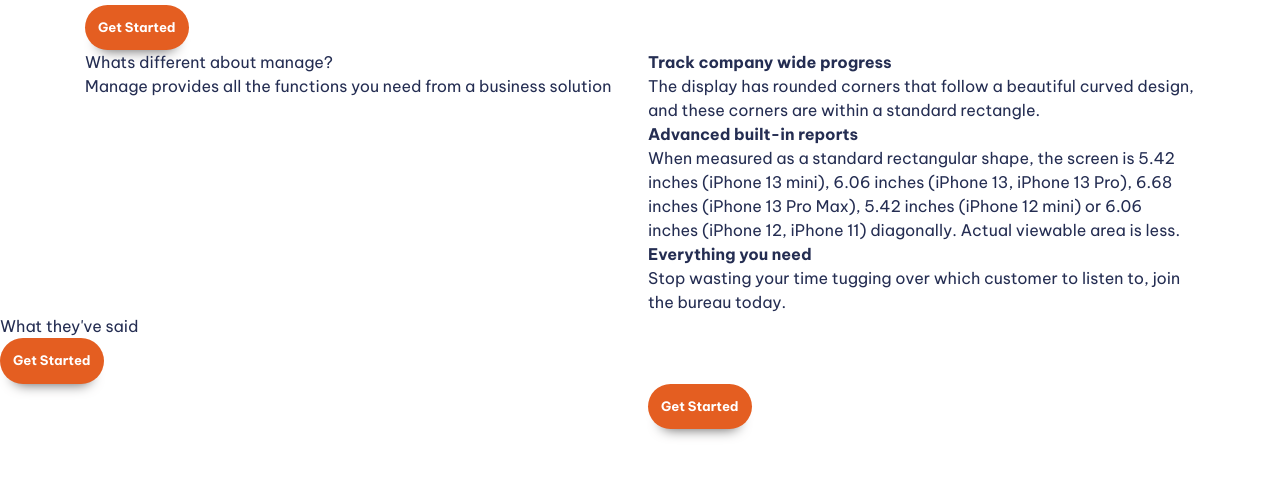
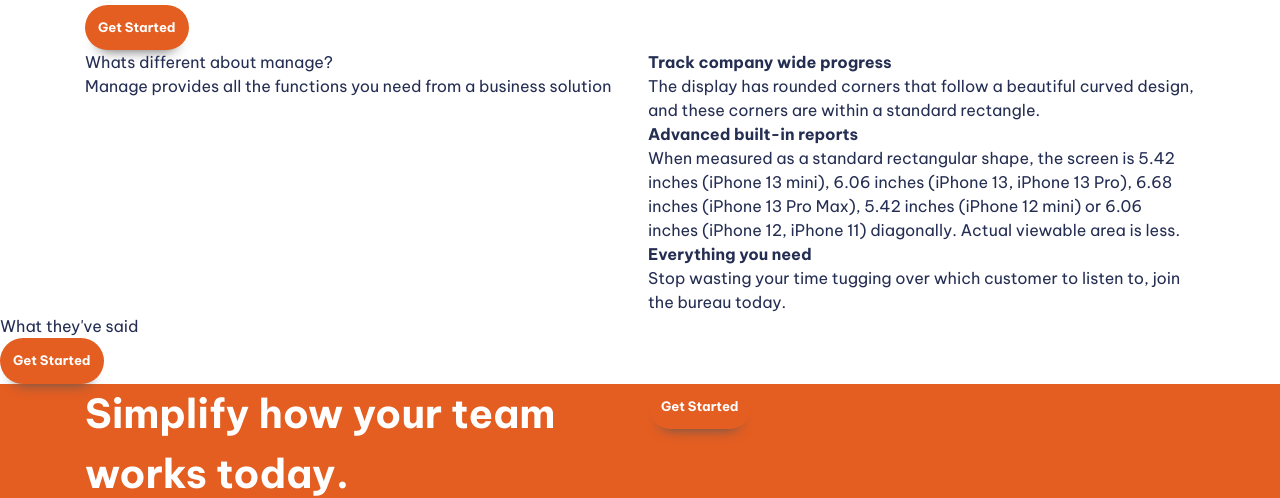
Before and after one commit to MattWalker1/template-landing-page, a website built with Vite: page index.html in a window 1280 px wide. Shown: the part 521-1019 px from the top of the page. Built offline with nearby package versions, Linux system fonts and the light colour scheme.

Commit message:
orange section bar bug fixed

```diff
--- a/index.html
+++ b/index.html
@@ -80,7 +80,7 @@
       <button class="button">Get Started</button>
     </section>
 
-    <section class="cta | bg-accent-400 text-neutral-100 padding-block-900">
+    <section class="cta | bg-secondary-900 text-neutral-100 padding-block-900">
       <div class="container">
         <div class="even-columns">
             <div>
--- a/style.css
+++ b/style.css
@@ -130,6 +130,9 @@
 .bg-primary-400 {
   background-color: var(--clr-primary-400)
 }
+.bg-secondary-900 {
+  background-color: var(--clr-secondary-900)
+}
 .bg-accent-400 {
   background-color: var(--clr-accent-400)
 }
```
